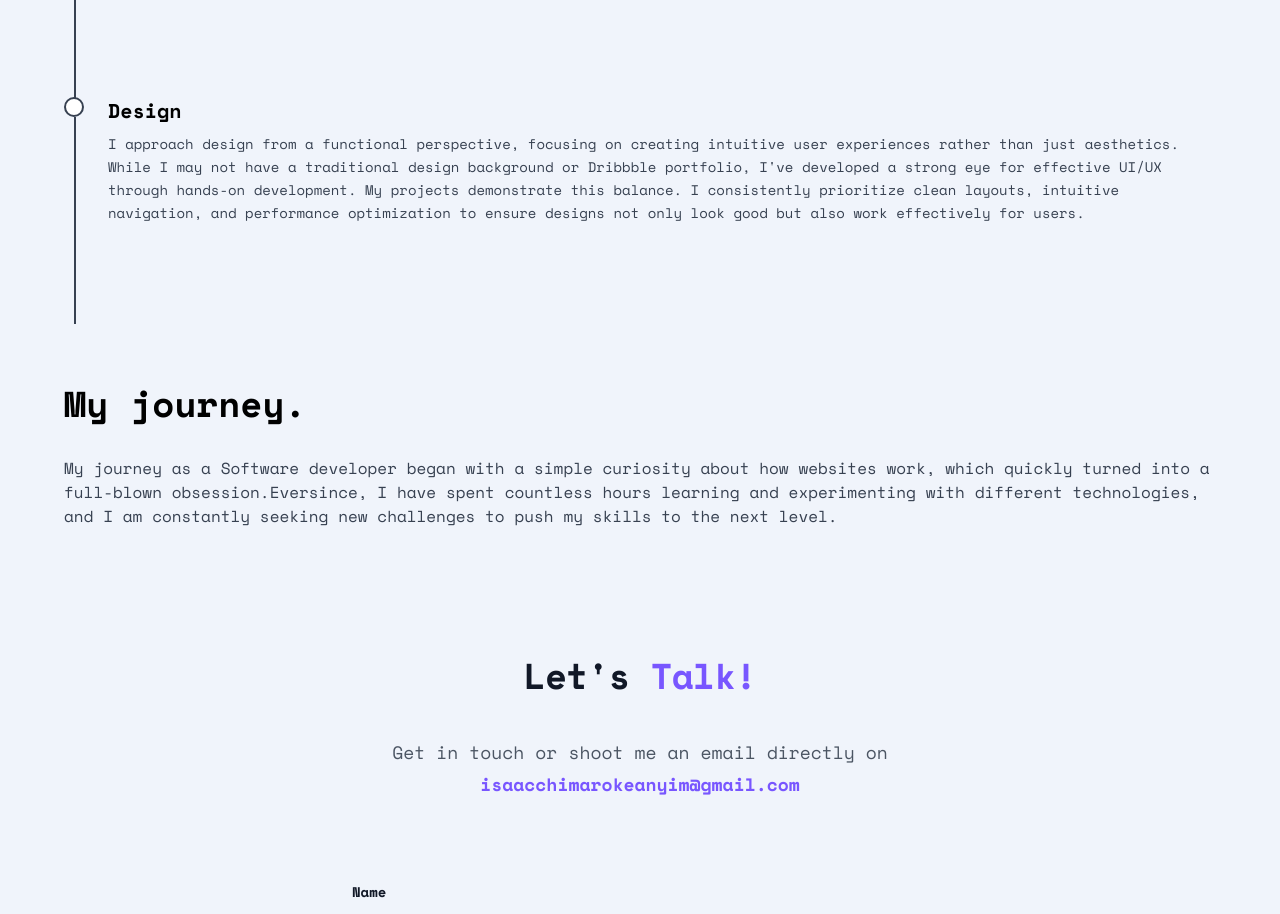
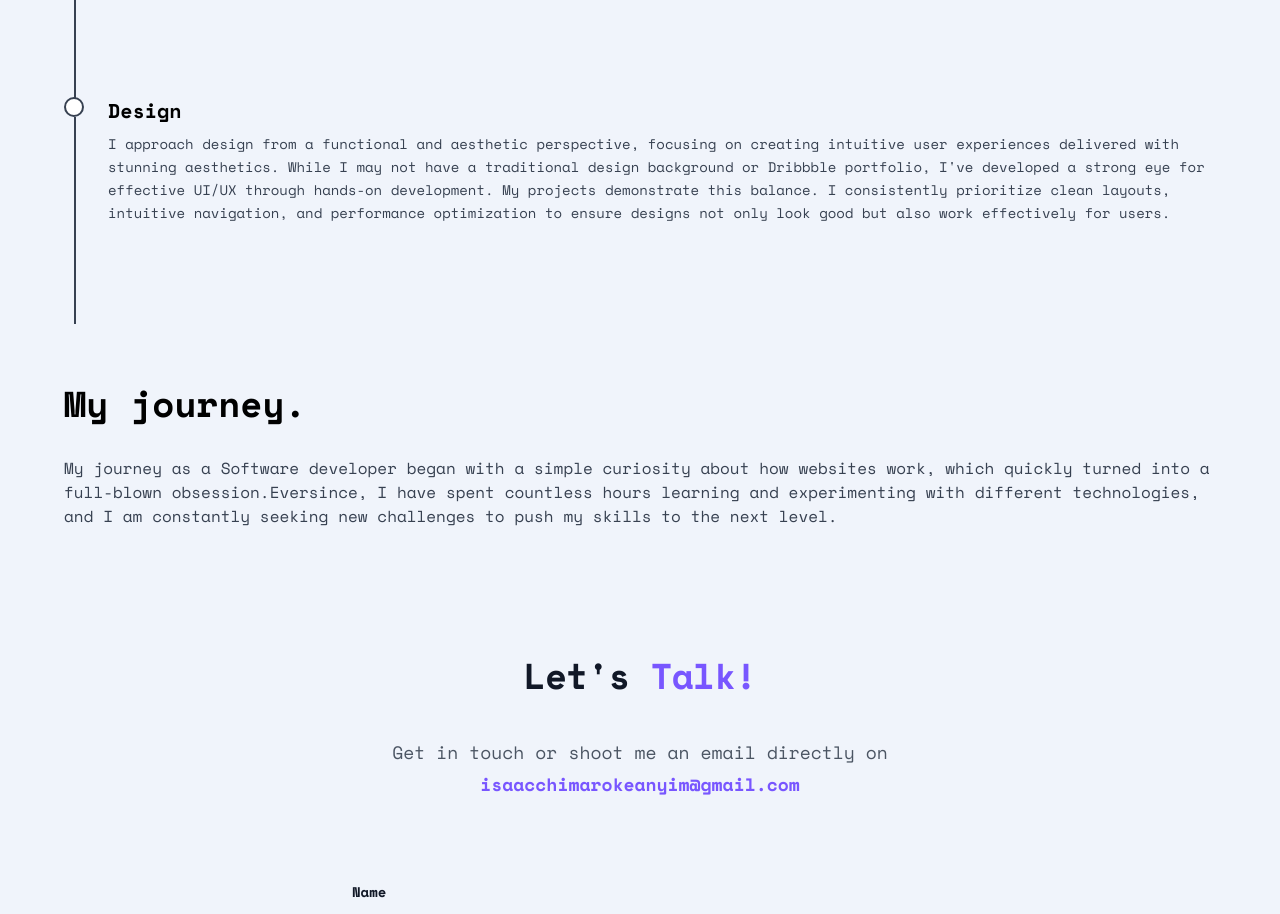
Before and after one commit to CreatorLZ/isaacanyim, a Next.js app: page /about in a window 1280 px wide. Shown: the part 1501-2415 px from the top of the page. Built offline with nearby package versions, Linux system fonts and the light colour scheme; no server answers; a web font is replaced by a local one.

Commit message:
update to about page

```diff
--- a/app/components/Timeline.jsx
+++ b/app/components/Timeline.jsx
@@ -66,7 +66,7 @@ export default function Timeline() {
     {
       title: "Design",
       content:
-        "I approach design from a functional perspective, focusing on creating intuitive user experiences rather than just aesthetics. While I may not have a traditional design background or Dribbble portfolio, I've developed a strong eye for effective UI/UX through hands-on development. My projects demonstrate this balance. I consistently prioritize clean layouts, intuitive navigation, and performance optimization to ensure designs not only look good but also work effectively for users.",
+        "I approach design from a functional and aesthetic perspective, focusing on creating intuitive user experiences delivered with stunning aesthetics. While I may not have a traditional design background or Dribbble portfolio, I've developed a strong eye for effective UI/UX through hands-on development. My projects demonstrate this balance. I consistently prioritize clean layouts, intuitive navigation, and performance optimization to ensure designs not only look good but also work effectively for users.",
     },
   ];
 
```
